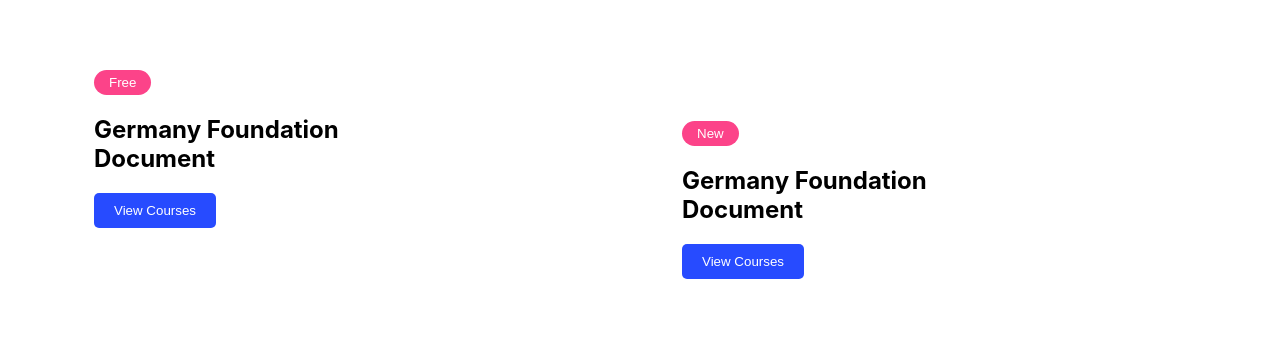
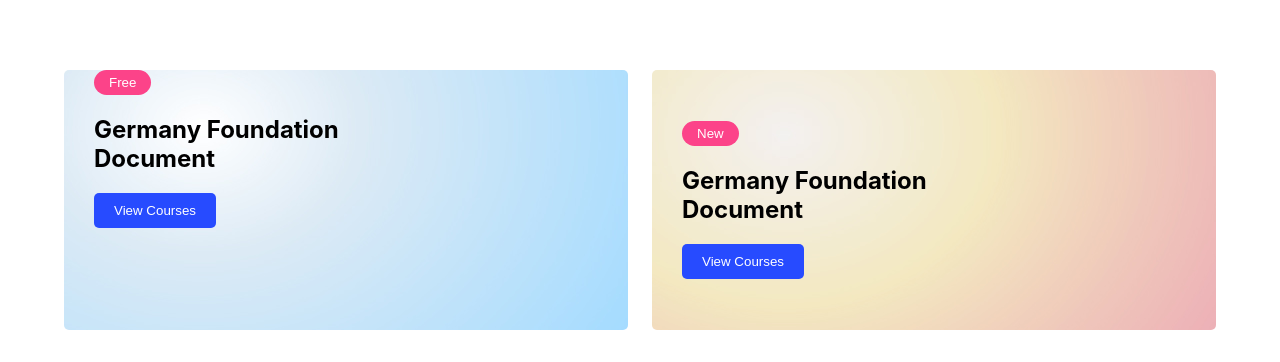
Before and after one commit to RHsanto/team-projects, a React (Create React App) app: page / in a window 1280 px wide. Shown: the part 590-952 px from the top of the page. Built offline with nearby package versions, Linux system fonts and the light colour scheme.

Commit message:
add bg img

```diff
--- a/src/components/Home/CourseSlider/CourseSlider.css
+++ b/src/components/Home/CourseSlider/CourseSlider.css
@@ -6,13 +6,13 @@ button{
   cursor: pointer;
 }
 .card-1{
-
+  background-image: url('../../../images/banner-bg-1.jpg');
  height: 260px;
  border-radius: 5px;
 
 }
 .card-2{
-
+  background-image: url('../../../images/banner-bg-2.jpg');
  height: 260px;
  border-radius: 5px;
 }
```
